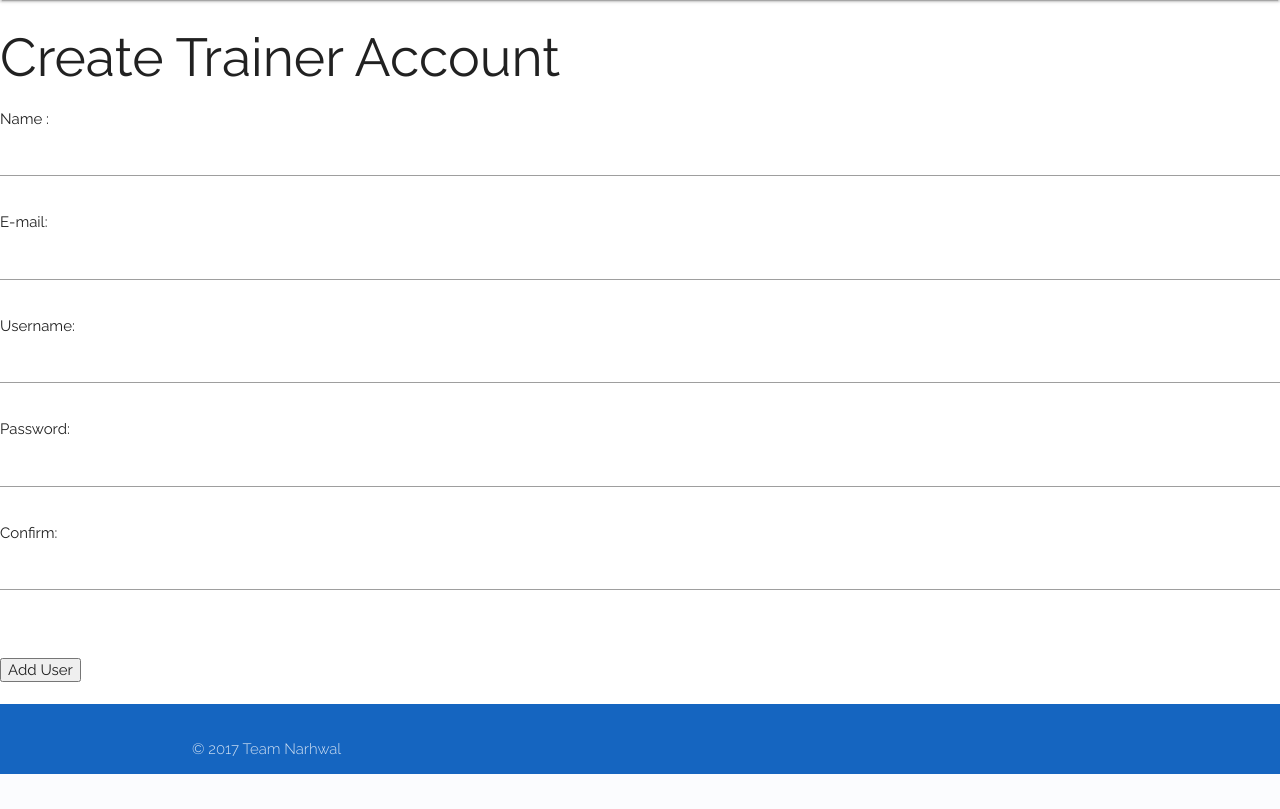
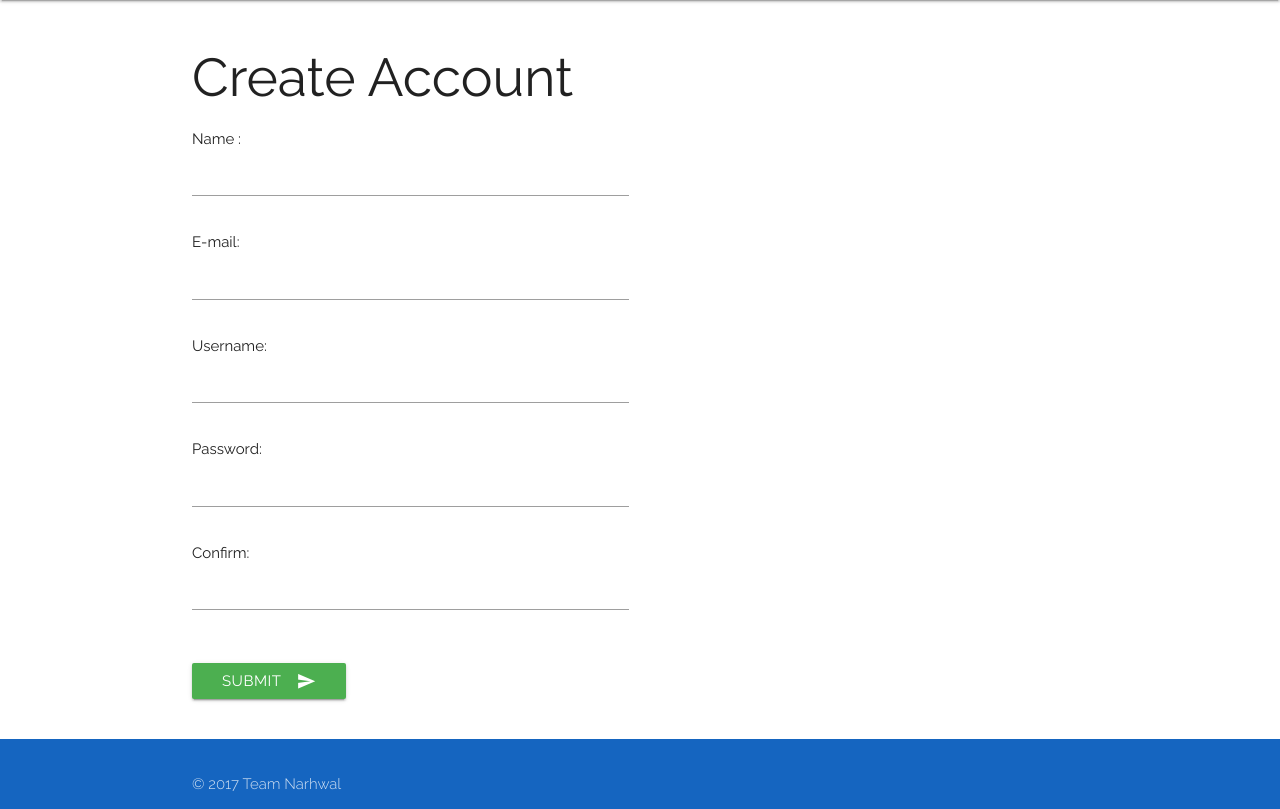
Before and after one commit to DutchGH/ProjectNarwhal, a Flask app: page /createaccount in a window 1280 px wide. Shown: the part 128-937 px from the top of the page. Before the commit the page ends 902 px from the top, so only its background shows below. Run offline with Flask 2, Linux system fonts and the light colour scheme; some libraries are stand-ins or nearby versions.

Commit message:
fixed accCreation page

```diff
--- a/Server/app/templates/newDelegate.html
+++ b/Server/app/templates/newDelegate.html
@@ -1,14 +1,17 @@
 {% extends "base.html" %} {% block content %}
+<div class="container">
     <div class="row">
         <div class="col s12">
             {% for message in get_flashed_messages() %}
-        <div class = "toast">
+            <div class="toast">
                 {{ message }}
             </div>
             {% endfor %}
         </div>
     </div>
-    <h2>Create Trainer Account</h2>
+    <div class="row">
+        <div class="col s12 l6">
+            <h2>Create Account</h2>
             <form action="" method="post" name="createAccount">
                 {{ form.hidden_tag() }}
                 <p class="input-field">
@@ -27,8 +30,16 @@
                     Confirm: {{ form.confirm }}
                 </p>
                 <br>
-        <p><input type="submit" value="Add User"></p>
+                <div class = "row">
+                <div class = "col s12 l6">
+                    <button class="btn waves-effect waves-light green" input type="submit" value="Add Trainer">Submit
+                        <i class="material-icons right">send</i>
+                    </button>
+                </div>
                 </form>
-    <br>
+            </div>
+            </form>
+        </div>
+    </div>
 </div>
 {% endblock %}
```
Also changed, not shown: Server/demoDataLoad.py (renamed from Server/bulkLoadTest.py). Lines whose indentation alone changed are shown as unchanged.
